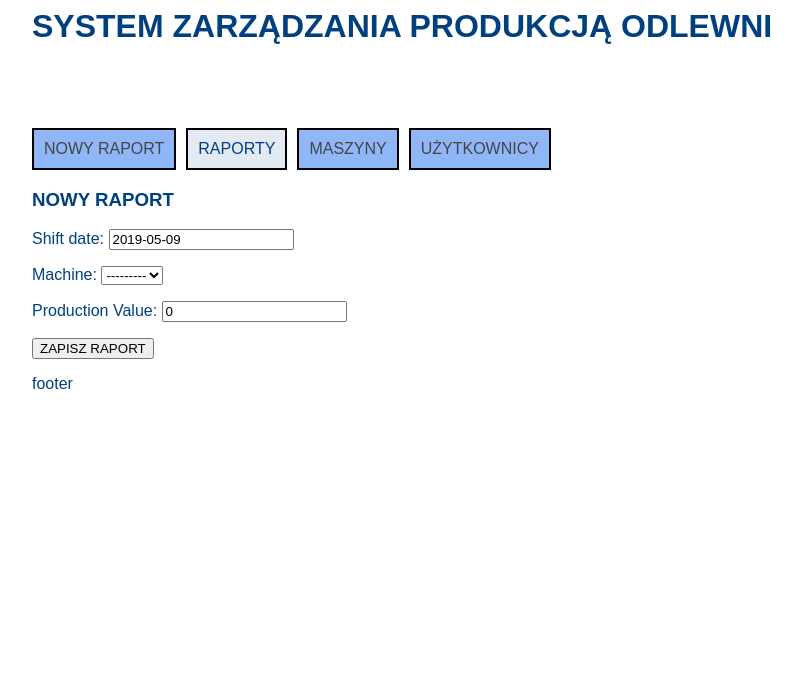
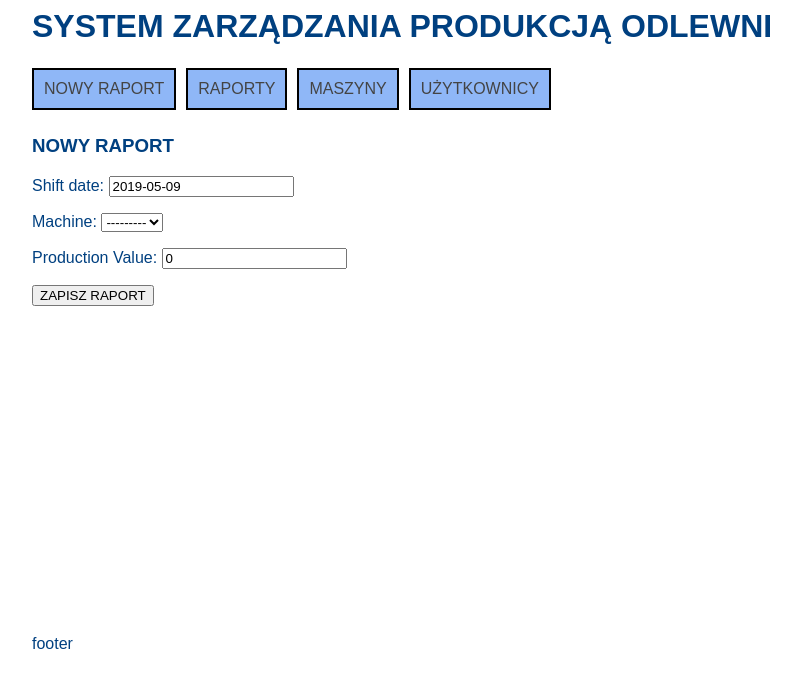
Before and after one commit to wabior/AHE_Baza_Odlewnia_2, a Django app: page /raport/ in a window 1280 px wide. Shown: the top 688 px of the page, without its empty margins (108-909 px from the left). Run offline with Django 3.2, Linux system fonts and the light colour scheme; data comes from the database, SQL or seed files in the repository.

Commit message:
dodano raporty

```diff
--- a/Django_Project_Baza/App_Baza/static/style.css
+++ b/Django_Project_Baza/App_Baza/static/style.css
@@ -14,7 +14,7 @@ body
 
 #topbar
 {
-    height:120px;
+    height:60px;
     width:100%;
     text-align:left;
     color: ;
@@ -26,6 +26,11 @@ body
     text-align:left;
 }
 
+#main
+{
+    margin-top:25px;
+    min-height:500px;
+}
 .option
 {
     float:left;
--- a/Django_Project_Baza/App_Baza/templates/baza.html
+++ b/Django_Project_Baza/App_Baza/templates/baza.html
@@ -17,7 +17,7 @@
 
         <div id="menu">
             <div class="option"><a href="{% url 'raport' %}">NOWY RAPORT</a></div>
-            <div class="option_blank">RAPORTY</div>
+            <div class="option"><a href="{% url 'raporty' %}">RAPORTY</a> </div>
             <div class="option"><a href="{% url 'create' %}">MASZYNY</a></div>
             <div class="option"><a href="{% url 'user' %}">UŻYTKOWNICY</a></div>
             <div style="clear:both;"></div>
--- a/Django_Project_Baza/App_Baza/urls.py
+++ b/Django_Project_Baza/App_Baza/urls.py
@@ -4,6 +4,5 @@ from . import views
 
 urlpatterns = [
     path(''         ,   views.index   , name='index'),
-    path('nowy_raport', views.nowy_raport  , name='nowy_raport'),
     path('topbar'  ,    views.topbar  , name='topbar'),
 ]
--- a/Django_Project_Baza/App_Baza/views.py
+++ b/Django_Project_Baza/App_Baza/views.py
@@ -24,12 +24,6 @@ def index(request):
     context = {'total': total}
     return HttpResponse(template.render(context, request))
 
-def nowy_raport(request):
-    maszyna = Machine.objects.get(pk=1)
-    # b = Production(shift_date=datetime.now, Machine=maszyna ,Production_Value=166)
-    # b.save()
-    return render(request, 'nowy_raport.html',{})
-
 def topbar(request):
     template = loader.get_template('topbar.html')
     return render(request,'topbar.html',{'topbar':topbar})
@@ -52,7 +46,7 @@ def raport_view(request):
         'form':form
     }
     return render(request, 'raport.html',context)
-NewUser
+
 def NewUser_view(request):
     form = NewUser(request.POST or None)
     if form.is_valid():
@@ -61,3 +55,9 @@ def NewUser_view(request):
         'form':form
     }
     return render(request, 'NewUser.html',context)
+
+def raporty_view(request):
+    raport = Production.objects.get(id=1)
+    raporty = Production.objects.all()
+    context = {'object':raport, 'raporty':raporty}
+    return render(request, 'raporty_view.html',context)
--- a/Django_Project_Baza/Django_Project_Baza/urls.py
+++ b/Django_Project_Baza/Django_Project_Baza/urls.py
@@ -16,14 +16,15 @@ Including another URLconf
 
 from django.contrib import admin
 from django.urls import include, path
-from App_Baza.views import nowy_raport, machine_create_view, raport_view, NewUser_view
+from App_Baza.views import  machine_create_view, raport_view, NewUser_view, raporty_view
 
 urlpatterns = [
     path('admin/', admin.site.urls),
     path('', include('App_Baza.urls')),
-    path('nowy_raport', nowy_raport, name='nowy_raport'),
     path('create/', machine_create_view, name='create'),
     path('raport/', raport_view, name='raport'),
     path('user/', NewUser_view, name='user'),
+    path('raporty/', raporty_view, name='raporty'),
+
 
 ]
```
Also changed, not shown: Django_Project_Baza/App_Baza/templates/nowy_raport.html (deleted, +0 -8 lines), Django_Project_Baza/App_Baza/templates/raporty_view.html (added, +23 -0 lines).
